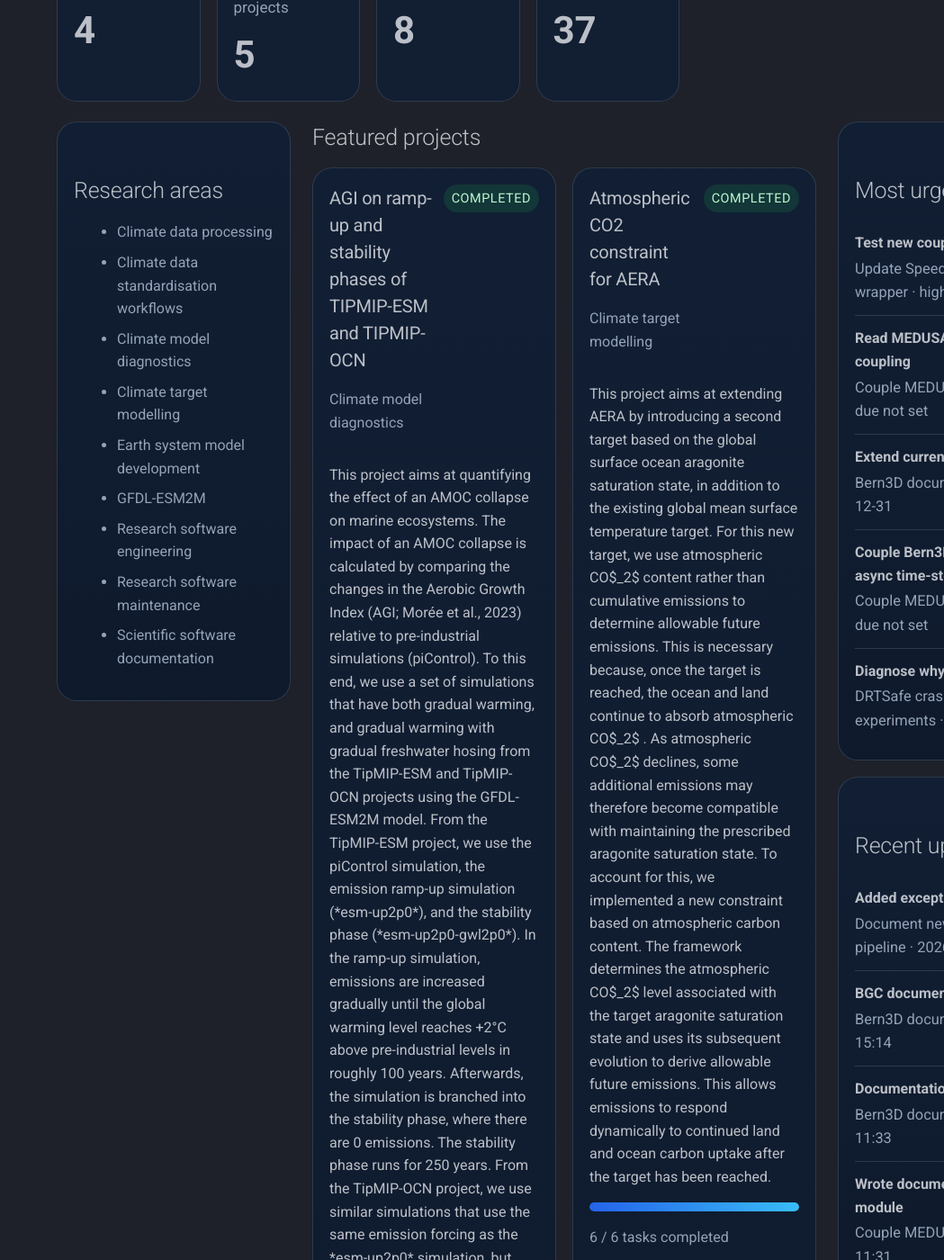
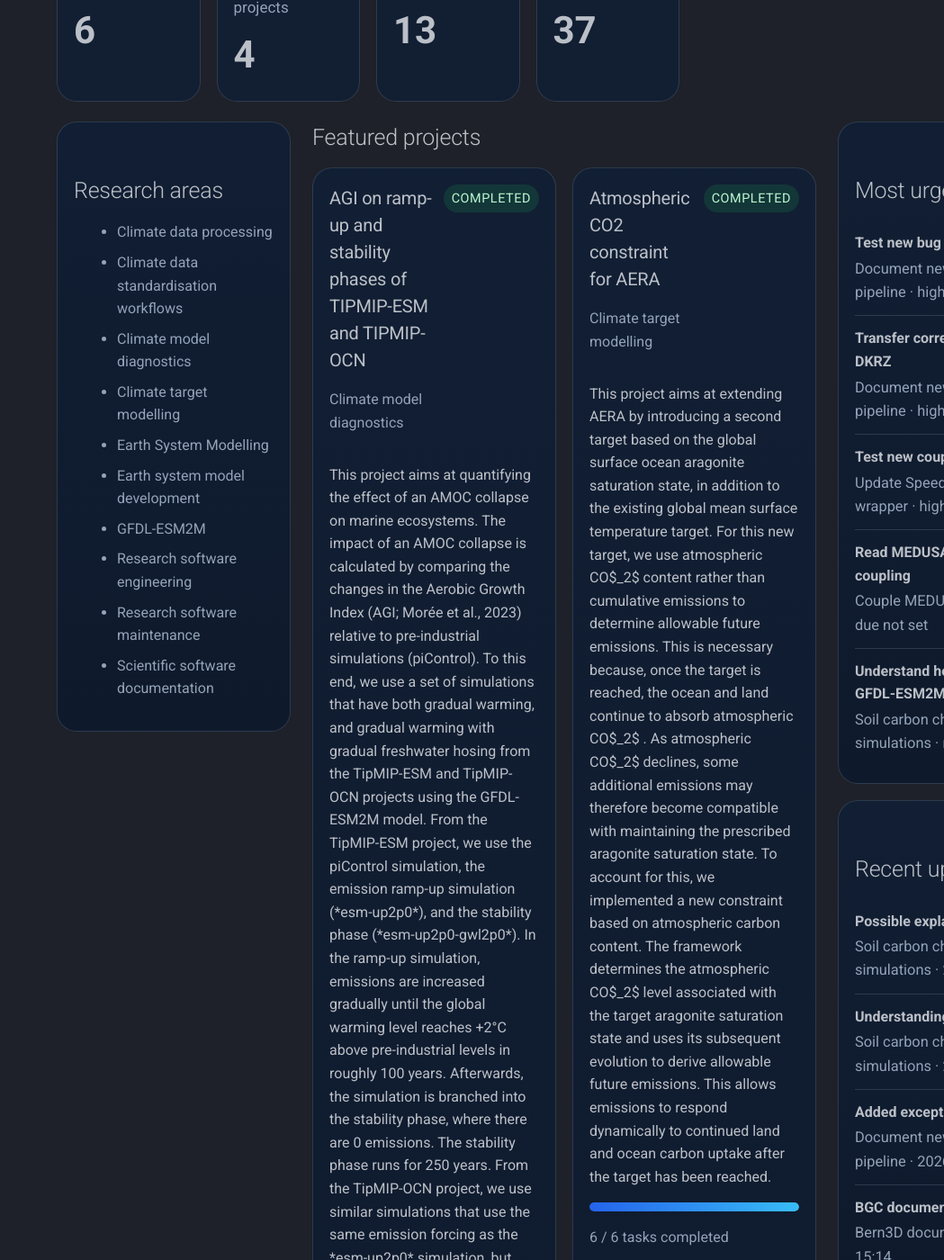
Before and after one commit to ursho2552/urs-research-atlas, an MkDocs documentation site: the page built from docs/index.md, in a window 1280 px wide and 1400 px high, scrolled down 656 px. Shown: the whole window at 90% size, without its empty margins (231-1280 px from the left). Built offline with MkDocs 1.6.1 and Material for MkDocs 9.7.7, drawn with Linux system fonts in a browser that asks for light colours; some of the changed text lies outside the part shown.

Commit message:
End of day update. Added update to CMOR pipeline, where users reported potential bugs. Added project on soil carbon in GFDL-ESM2M as a function of temperature and soil moisture

```diff
--- a/docs/index.md
+++ b/docs/index.md
@@ -14,9 +14,9 @@
 </section>
 
 <section class="ra-kpi-grid">
-  <div class="ra-kpi-card"><span>Active projects</span><strong>4</strong></div>
-  <div class="ra-kpi-card"><span>Completed projects</span><strong>5</strong></div>
-  <div class="ra-kpi-card"><span>Open tasks</span><strong>8</strong></div>
+  <div class="ra-kpi-card"><span>Active projects</span><strong>6</strong></div>
+  <div class="ra-kpi-card"><span>Completed projects</span><strong>4</strong></div>
+  <div class="ra-kpi-card"><span>Open tasks</span><strong>13</strong></div>
   <div class="ra-kpi-card"><span>Done tasks</span><strong>37</strong></div>
 </section>
 
@@ -24,7 +24,7 @@
   <aside class="ra-home-left">
     <div class="ra-panel">
       <h2>Research areas</h2>
-      <ul><li>Climate data processing</li><li>Climate data standardisation workflows</li><li>Climate model diagnostics</li><li>Climate target modelling</li><li>Earth system model development</li><li>GFDL-ESM2M</li><li>Research software engineering</li><li>Research software maintenance</li><li>Scientific software documentation</li></ul>
+      <ul><li>Climate data processing</li><li>Climate data standardisation workflows</li><li>Climate model diagnostics</li><li>Climate target modelling</li><li>Earth System Modelling</li><li>Earth system model development</li><li>GFDL-ESM2M</li><li>Research software engineering</li><li>Research software maintenance</li><li>Scientific software documentation</li></ul>
     </div>
   </aside>
 
@@ -121,7 +121,7 @@
       <h3>Document new GFDL-ESM2M CMOR pipeline</h3>
       <p class="ra-muted">Climate data standardisation workflows</p>
     </div>
-    <span class="ra-badge ra-badge-completed">completed</span>
+    <span class="ra-badge ra-badge-active">active</span>
   </div>
   <p>For the TipMIP-ESM project, we need to provide our simulation data in a CMIP standardised format. For the deliverables, the simulations should be in *CMIP6Plus* format. To this end, we developed a custom *Climate Model Output Rewriter&quot; (CMOR) pipeline for our model GFDL-ESM2M.
 
@@ -129,8 +129,8 @@
 
 As the tool might be used in the future for other projects, it is important to write a comprehensive and complete documentation of the tool with practical examples and detailed explanations. In addition, the tool should be tested against the old pipeline to ensure consistency. Afterwards, new tests should be written to allow easy and reproducible extensions of the pipeline in the future.
 </p>
-  <div class="ra-progress"><div class="ra-progress-bar" style="width: 100%"></div></div>
-  <p class="ra-muted">5 / 5 tasks completed</p>
+  <div class="ra-progress"><div class="ra-progress-bar" style="width: 71%"></div></div>
+  <p class="ra-muted">5 / 7 tasks completed</p>
   <div class="ra-tags"><span class="ra-tag">GFDL-ESM2M</span><span class="ra-tag">CMOR</span><span class="ra-tag">CMIP</span><span class="ra-tag">climate data</span><span class="ra-tag">NetCDF</span><span class="ra-tag">metadata</span><span class="ra-tag">Python</span></div>
   <a class="ra-button" href="projects/document-new-gfdl-esm2m-cmor-pipeline/">View project</a>
 </div>
@@ -251,6 +251,24 @@
 <div class="ra-project-card">
   <div class="ra-card-head">
     <div>
+      <h3>Soil carbon change in TIPMIP simulations</h3>
+      <p class="ra-muted">Earth System Modelling</p>
+    </div>
+    <span class="ra-badge ra-badge-active">active</span>
+  </div>
+  <p>A multi-model analysis showed that the soil carbon response in GFDL-ESM2M deviates a lot from all other models, with a very large carbon loss at higher latitudes.
+
+For the comparison, the processes responsible for this large increase in soil carbon need to be understood.</p>
+  <div class="ra-progress"><div class="ra-progress-bar" style="width: 0%"></div></div>
+  <p class="ra-muted">0 / 3 tasks completed</p>
+  <div class="ra-tags"><span class="ra-tag">Fortran</span></div>
+  <a class="ra-button" href="projects/soil-carbon-change-in-tipmip-simulations/">View project</a>
+</div>
+
+
+<div class="ra-project-card">
+  <div class="ra-card-head">
+    <div>
       <h3>Update Speedy version in Julia Bern3D wrapper</h3>
       <p class="ra-muted">Research software maintenance</p>
     </div>
@@ -280,6 +298,18 @@
       <h2>Most urgent tasks</h2>
 
 <div class="ra-list-item">
+  <strong>Test new bug fix for hfbasin</strong>
+  <span>Document new GFDL-ESM2M CMOR pipeline · high · due 2026-09-21</span>
+</div>
+
+
+<div class="ra-list-item">
+  <strong>Transfer corrected data to SPIRIT and DKRZ</strong>
+  <span>Document new GFDL-ESM2M CMOR pipeline · high · due 2026-09-25</span>
+</div>
+
+
+<div class="ra-list-item">
   <strong>Test new coupled model</strong>
   <span>Update Speedy version in Julia Bern3D wrapper · high · due not set</span>
 </div>
@@ -292,25 +322,25 @@
 
 
 <div class="ra-list-item">
-  <strong>Extend current documentation</strong>
-  <span>Bern3D documentation · low · due 2026-12-31</span>
-</div>
-
-
-<div class="ra-list-item">
-  <strong>Couple Bern3D and MEDUSA with an async time-step</strong>
-  <span>Couple MEDUSA to Bern3D · medium · due not set</span>
-</div>
-
-
-<div class="ra-list-item">
-  <strong>Diagnose why the crash occurs</strong>
-  <span>DRTSafe crash during hosing experiments · low · due not set</span>
+  <strong>Understand how soil carbon works in GFDL-ESM2M</strong>
+  <span>Soil carbon change in TIPMIP simulations · medium · due 2026-09-30</span>
 </div>
 
     </div>
     <div class="ra-panel">
       <h2>Recent updates</h2>
+
+<div class="ra-list-item">
+  <strong>Possible explanation</strong>
+  <span>Soil carbon change in TIPMIP simulations · 2026-09-15 14:44</span>
+</div>
+
+
+<div class="ra-list-item">
+  <strong>Understanding</strong>
+  <span>Soil carbon change in TIPMIP simulations · 2026-09-15 14:40</span>
+</div>
+
 
 <div class="ra-list-item">
   <strong>Added exception to pipeline</strong>
@@ -323,18 +353,6 @@
   <span>Bern3D documentation · 2026-09-11 15:14</span>
 </div>
 
-
-<div class="ra-list-item">
-  <strong>Documentation for main modules</strong>
-  <span>Bern3D documentation · 2026-09-11 11:33</span>
-</div>
-
-
-<div class="ra-list-item">
-  <strong>Wrote documentation page for sediment module</strong>
-  <span>Couple MEDUSA to Bern3D · 2026-09-11 11:31</span>
-</div>
-
     </div>
   </aside>
 </section>
```
Also changed, not shown: content/projects/document-new-gfdl-esm2m-cmor-pipeline.yml (+16 -2 lines), content/projects/soil-carbon-change-in-tipmip-simulations.yml (added, +56 -0 lines), docs/gallery.md (+1 -1 lines), docs/projects/document-new-gfdl-esm2m-cmor-pipeline.md (+6 -4 lines), docs/projects/index.md (+21 -3 lines), docs/projects/soil-carbon-change-in-tipmip-simulations.md (added, +62 -0 lines), docs/todo.md (+5 -0 lines), docs/assets/uploads/soil-carbon-change-in-tipmip-simulations/updates/2026-09-15-1440-lm3-factors.png (added).
